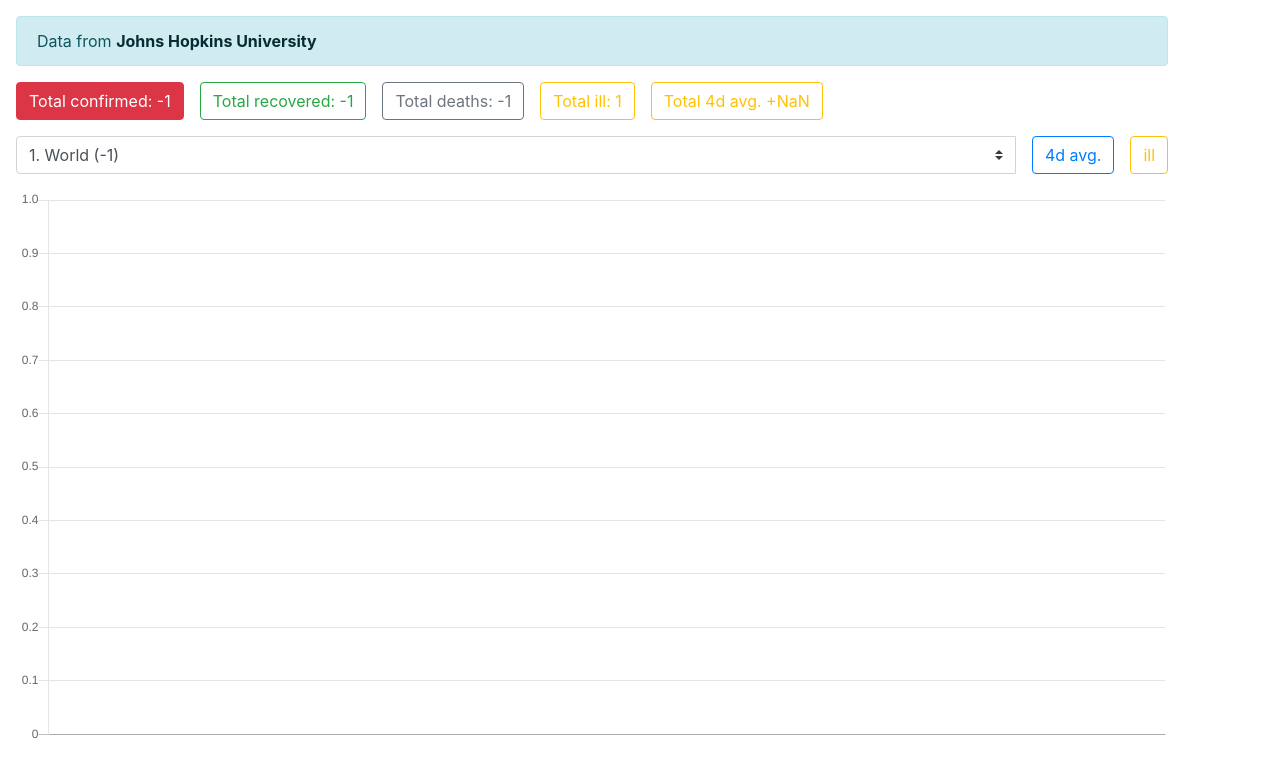
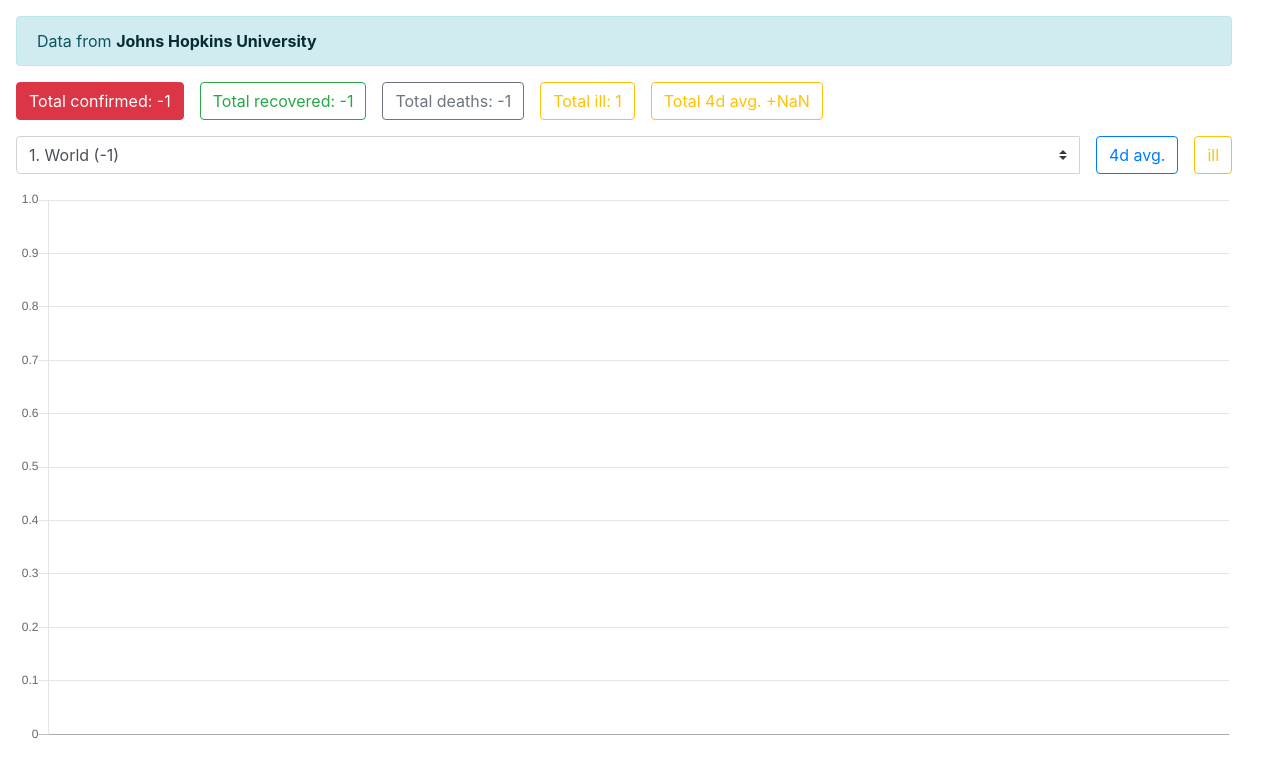
Before and after one commit to quatmax/covid19, a plain HTML site: page index.html in a window 1280 px wide. Drawn offline with nearby package versions, Linux system fonts and the light colour scheme; no server answers.

Commit message:
layout 95%

```diff
--- a/index.html
+++ b/index.html
@@ -21,22 +21,22 @@
 </head>
 
 <body>
-	<div class="alert alert-info mt-3 ml-3" role="alert" style="width:90%;">
+	<div class="alert alert-info mt-3 ml-3 mr-3" role="alert" style="width:95%;">
 		Data from <a href="https://github.com/CSSEGISandData/COVID-19" class="alert-link">Johns Hopkins University</a>
 	</div>
-	<div class="input-group mt-3 ml-3" style="width:90%;">
+	<div class="input-group mt-3 ml-3" style="width:95%;">
 		<button type="button" class="btn btn-outline-danger mr-3" id="buttonTotalConfirmed">confirmed</button>
 		<button type="button" class="btn btn-outline-success mr-3" id="buttonTotalRecovered">recovered</button>
 		<button type="button" class="btn btn-outline-secondary mr-3" id="buttonTotalDeaths">deaths</button>
 		<button type="button" class="btn btn-outline-warning mr-3" id="buttonTotalIll">ill</button>
 		<button type="button" class="btn btn-outline-warning mr-3" id="buttonTotal4dAvg">Total 4d avg. </button>
 	</div>
-	<div class="input-group mt-3 ml-3" style="width:90%;">
+	<div class="input-group mt-3 ml-3" style="width:95%;">
 		<select class="custom-select mr-3" id="selectCountry"></select>
 		<button type="button" class="btn btn-outline-primary mr-3" id="button4dAvg">4d avg. </button>
 		<button type="button" class="btn btn-outline-warning" id="buttonIll">ill </button>
 	</div>
-	<div class="mt-3 ml-3" style="width:90%;height:70%;">
+	<div class="mt-3 ml-3" style="width:95%;height:70%;">
 		<canvas id="theChart"></canvas>
     </div>
     <script>dashboard();</script>
```
